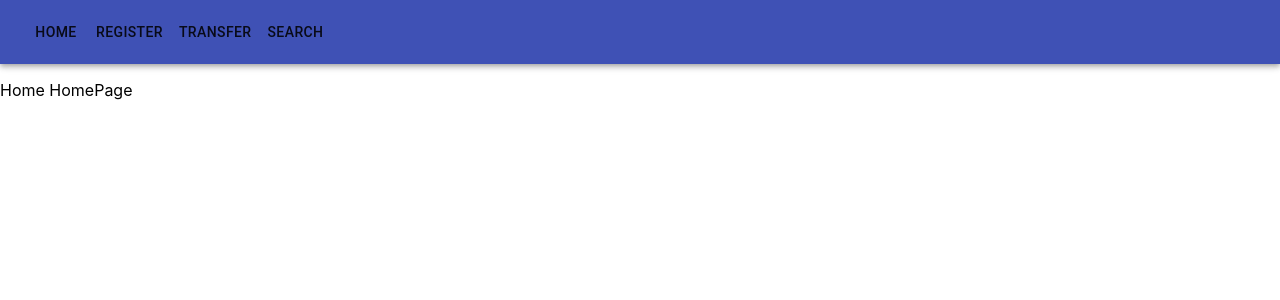
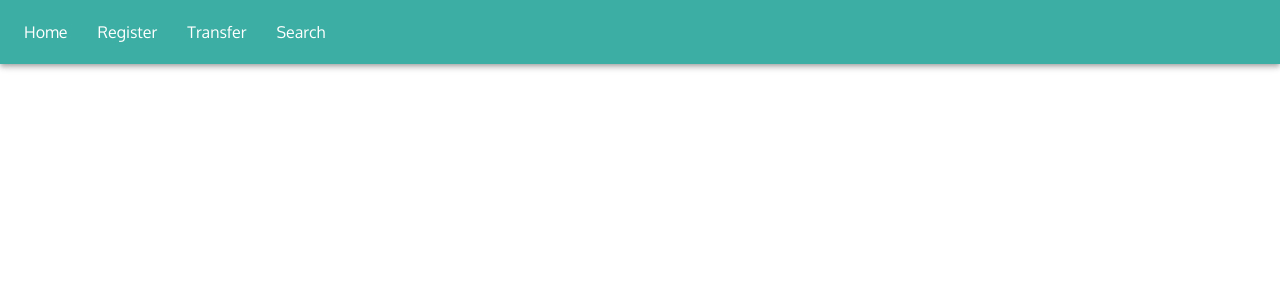
Before and after one commit to Stuartkal/SafeKyapaV1.0, a React (Create React App) app: page / in a window 1280 px wide. Shown: the top 300 px of the page. Built offline with nearby package versions, Linux system fonts and the light colour scheme.

Commit message:
navbar_styling

```diff
--- a/src/components/NavBar.js
+++ b/src/components/NavBar.js
@@ -1,30 +1,31 @@
 import React from 'react'
-import { AppBar, Toolbar, Button } from "@material-ui/core"
+import { AppBar, Toolbar} from "@material-ui/core"
 import { Link } from "react-router-dom"
+import '.././pages/theme.css'
 
 export default function NavBar() {
     return (
         <AppBar position="relative">
-                <Toolbar>
-                    <Link to="/">
-                    <Button>
+                <Toolbar style={{backgroundColor:'#3CAEA3'}}>
+                    <Link className="links" to="/">
+
                         Home
-                    </Button>
+
                     </Link>
-                    <Link to="/register">
-                    <Button>
+                    <Link className="links" to="/register">
+
                         Register
-                    </Button>
+
                     </Link>
-                    <Link to="/transfer">
-                    <Button>
+                    <Link className="links" to="/transfer">
+
                         Transfer
-                    </Button>
+
                     </Link>
-                    <Link to="/search">
-                    <Button>
+                    <Link className="links" to="/search">
+
                         Search
-                    </Button>
+
                     </Link>
 
                     </Toolbar>
--- a/src/pages/HomePage.js
+++ b/src/pages/HomePage.js
@@ -1,10 +1,11 @@
 import React from 'react'
+
 
 export default function HomePage() {
     return (
-        <div>
+        <div className="home">
 
-            <p>Home HomePage</p>
+
         </div>
     )
 }
--- /dev/null
+++ b/src/pages/theme.css
@@ -0,0 +1,6 @@
+.links {
+    text-decoration: none;
+    color: white;
+    font-family: 'Oxygen', sans-serif;
+    margin-right: 30px
+}
```
Also changed, not shown: src/images/logo.jpg (added).
